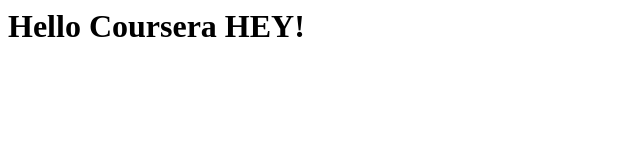
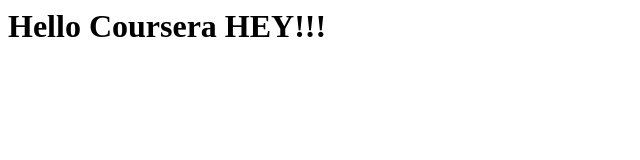
Before and after one commit to annajersey/coursera-test, a plain HTML site: page index.html in a window 1280 px wide. Shown: the full height of the page, 0-640 px from the left. Drawn offline with Linux system fonts and the light colour scheme.

Commit message:
Next web file

```diff
--- a/index.html
+++ b/index.html
@@ -1,3 +1,3 @@
 <html><head><title>Hello Coursera</title></head>
 <body>
-<h1>Hello Coursera HEY!</h1></body></html>
+<h1>Hello Coursera HEY!!!</h1></body></html>
```
